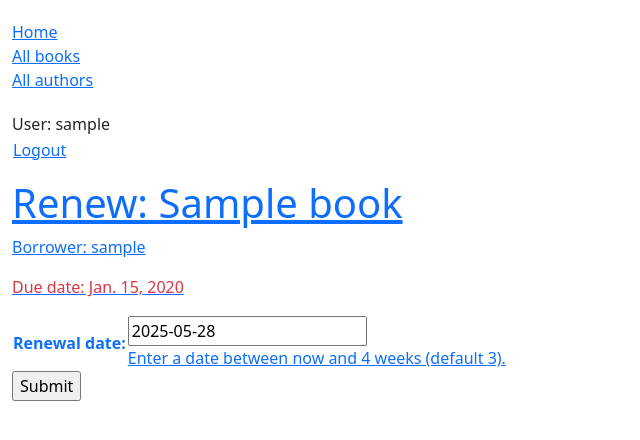
After one commit to snhkn/django_local_library, a Django app: page /catalog/book/00000000-0000-0000-0000-000000000001/renew/ in a window 1280 px wide. The commit adds this page. Shown: the top 440 px of the page, without its empty margins (0-640 px from the left). Run offline with Django 5.2, Linux system fonts and the light colour scheme; a user stored in the database is signed in; tables that the repository leaves empty hold one stand-in row (values such as "Sample post").

Commit message:
Renew-book form using a form and function view

```diff
--- /dev/null
+++ b/catalog/forms.py
@@ -0,0 +1,23 @@
+import datetime
+
+from django import forms
+
+from django.core.exceptions import ValidationError
+from django.utils.translation import gettext_lazy as _
+
+class RenewBookForm(forms.Form):
+    renewal_date = forms.DateField(help_text="Enter a date between now and 4 weeks (default 3).")
+
+    def clean_renewal_date(self):
+        data = self.cleaned_data['renewal_date']
+
+        # Check if a date is not in the past.
+        if data < datetime.date.today():
+            raise ValidationError(_('Invalid date - renewal in past'))
+
+        # Check if a date is in the allowed range (+4 weeks from today).
+        if data > datetime.date.today() + datetime.timedelta(weeks=4):
+            raise ValidationError(_('Invalid date - renewal more than 4 weeks ahead'))
+
+        # Remember to always return the cleaned data.
+        return data
--- a/catalog/templates/base_generic.html
+++ b/catalog/templates/base_generic.html
@@ -36,10 +36,11 @@
                     <li><a href="{% url 'my-borrowed' %}">My Borrowed</a></li>
                 {% endif %}
                <li>
-                 <form id="logout-form" method="post" action="{% url 'admin:logout' %}">
+                   <form id="logout-form" method="post" action="{% url 'logout' %}">
+
                    {% csrf_token %}
                    <button type="submit" class="btn btn-link">Logout</button>
-                 </form>
+                    </form>
                </li>
                {% else %}
                <li><a href="{% url 'login' %}?next={{ request.path }}">Login</a></li>
--- /dev/null
+++ b/catalog/templates/catalog/book_renew_librarian.html
@@ -0,0 +1,15 @@
+{% extends "base_generic.html" %}
+
+{% block content %}
+  <h1>Renew: {{ book_instance.book.title }}</h1>
+  <p>Borrower: {{ book_instance.borrower }}</p>
+  <p {% if book_instance.is_overdue %} class="text-danger"{% endif %} >Due date: {{ book_instance.due_back }}</p>
+
+  <form action="" method="post">
+    {% csrf_token %}
+    <table>
+    {{ form.as_table }}
+    </table>
+    <input type="submit" value="Submit">
+  </form>
+{% endblock %}
--- a/catalog/urls.py
+++ b/catalog/urls.py
@@ -10,4 +10,5 @@ urlpatterns = [
     path('author/<int:pk>', views.AuthorDetailView.as_view(), name='author-detail'),
     path('mybooks/', views.LoanedBooksByUserListView.as_view(), name='my-borrowed'),
     path('borrowed/', views.AllLoanedBooksListView.as_view(), name='all-borrowed'),
+    path('book/<uuid:pk>/renew/', views.renew_book_librarian, name='renew-book-librarian'),
 ]
--- a/catalog/views.py
+++ b/catalog/views.py
@@ -1,8 +1,15 @@
-from django.shortcuts import render
+from django.shortcuts import render, get_object_or_404
 from .models import Book, Author, BookInstance, Genre
 from django.views import generic
 from django.contrib.auth.decorators import login_required, permission_required
 from django.contrib.auth.mixins import LoginRequiredMixin, PermissionRequiredMixin
+from .forms import RenewBookForm
+from django.http import HttpResponseRedirect
+from django.urls import reverse
+import datetime
+from django.contrib import messages
+
+
 @login_required
 def index(request):
     """View function for home page of site."""
@@ -79,3 +86,39 @@ class AllLoanedBooksListView(LoginRequiredMixin, PermissionRequiredMixin, generi
 
     def get_queryset(self):
         return BookInstance.objects.filter(status__exact='o').order_by('due_back')
+
+@login_required
+@permission_required('catalog.can_mark_returned', raise_exception=True)
+def renew_book_librarian(request, pk):
+    """View function for renewing a specific BookInstance by librarian."""
+    book_instance = get_object_or_404(BookInstance, pk=pk)
+
+    # If this is a POST request then process the Form data
+    if request.method == 'POST':
+
+        # Create a form instance and populate it with data from the request (binding):
+        form = RenewBookForm(request.POST)
+
+        # Check if the form is valid:
+        if form.is_valid():
+            # process the data in form.cleaned_data as required (here we just write it to the model due_back field)
+            book_instance.due_back = form.cleaned_data['renewal_date']
+            book_instance.save()
+
+            messages.success(request,
+                             f"{book_instance.book.title} successfully renewed until {book_instance.due_back}.")
+
+            # redirect to a new URL:
+            return HttpResponseRedirect(reverse('all-borrowed'))
+
+    # If this is a GET (or any other method) create the default form.
+    else:
+        proposed_renewal_date = datetime.date.today() + datetime.timedelta(weeks=3)
+        form = RenewBookForm(initial={'renewal_date': proposed_renewal_date})
+
+    context = {
+        'form': form,
+        'book_instance': book_instance,
+    }
+
+    return render(request, 'catalog/book_renew_librarian.html', context)
--- a/locallibrary/settings.py
+++ b/locallibrary/settings.py
@@ -125,5 +125,6 @@ DEFAULT_AUTO_FIELD = 'django.db.models.BigAutoField'
 
 # Redirect to home URL after login (Default redirects to /accounts/profile/)
 LOGIN_REDIRECT_URL = '/'
+LOGOUT_REDIRECT_URL = '/'
 
 EMAIL_BACKEND = 'django.core.mail.backends.console.EmailBackend'
```
Also changed, not shown: catalog/templates/catalog/borrowed.html (+17 -3 lines).
